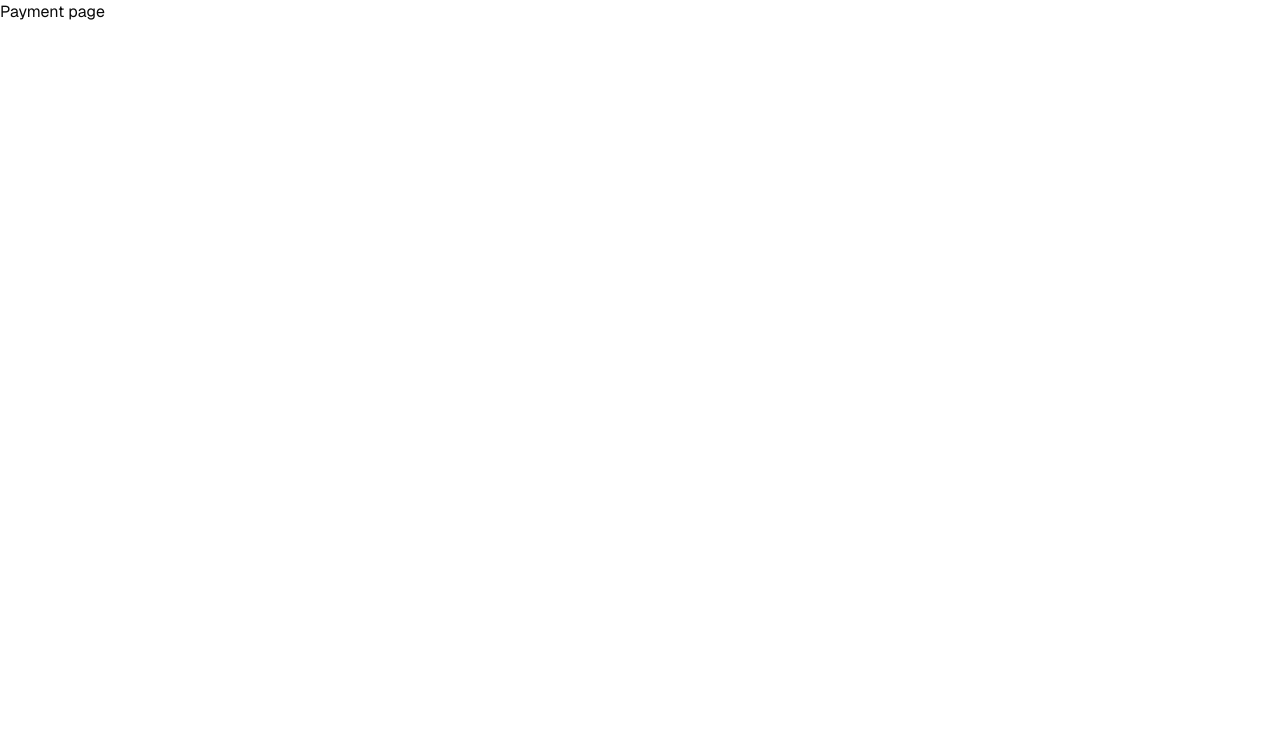
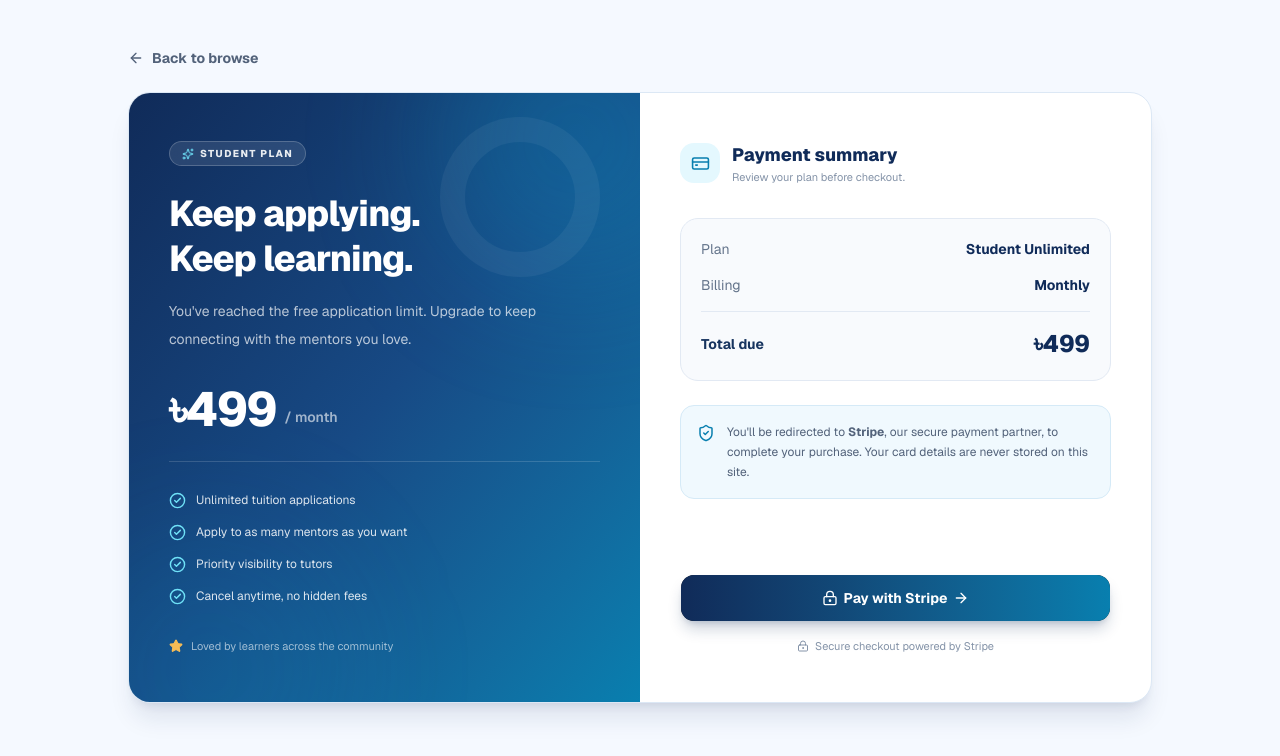
Before and after one commit to RemonHassan/MentorsLagbe_client_server, a Next.js app: page /payment in a window 1280 px wide. Shown: the top 756 px of the page. Built offline with nearby package versions, Linux system fonts and the light colour scheme.

Commit message:
added the payment page with stripe funtion

```diff
--- a/app/payment/page.tsx
+++ b/app/payment/page.tsx
@@ -1,10 +1,162 @@
 import React from "react"
+import Link from "next/link"
+import {
+  ArrowLeft,
+  ArrowRight,
+  CheckCircle2,
+  CreditCard,
+  LockKeyhole,
+  ShieldCheck,
+  Sparkles,
+  Star,
+} from "lucide-react"
+import { Button } from "@/components/ui/button"
+
+const benefits = [
+  "Unlimited tuition applications",
+  "Apply to as many mentors as you want",
+  "Priority visibility to tutors",
+  "Cancel anytime, no hidden fees",
+]
 
 const PaymentPage = () => {
   return (
-    <div>
-      <h2>Payment page</h2>
-    </div>
+    <main className="min-h-screen bg-[#F5F9FF] px-4 py-8 sm:px-8 sm:py-12">
+      <div className="mx-auto max-w-5xl space-y-6">
+        <Link
+          href="/tuitions"
+          className="inline-flex items-center gap-2 text-sm font-bold text-[#52627A] transition-colors hover:text-[#087FAF]"
+        >
+          <ArrowLeft size={16} />
+          Back to browse
+        </Link>
+
+        <div className="grid overflow-hidden rounded-3xl border border-[#DCE8F5] bg-white shadow-xl shadow-[#102B59]/10 lg:grid-cols-2">
+          {/* Plan details */}
+          <section className="relative overflow-hidden bg-linear-to-br from-[#102B59] via-[#174A85] to-[#087FAF] px-7 py-10 text-white sm:px-10 sm:py-12">
+            <div className="pointer-events-none absolute -top-24 -right-20 h-72 w-72 rounded-full bg-[#08B9DF]/20 blur-3xl" />
+            <div className="pointer-events-none absolute -bottom-28 -left-16 h-72 w-72 rounded-full bg-[#08B9DF]/10 blur-3xl" />
+            <div className="pointer-events-none absolute top-6 right-10 h-40 w-40 rounded-full border-25 border-white/5" />
+
+            <div className="relative z-10">
+              <span className="inline-flex items-center gap-1.5 rounded-full border border-white/20 bg-white/10 px-3 py-1 text-[10px] font-extrabold tracking-[1.4px] text-white/90 uppercase backdrop-blur-md">
+                <Sparkles size={12} className="text-[#6FE1F7]" />
+                Student plan
+              </span>
+
+              <h1 className="mt-6 text-3xl leading-tight font-extrabold tracking-tight sm:text-4xl">
+                Keep applying.
+                <br />
+                Keep learning.
+              </h1>
+              <p className="mt-4 max-w-md text-sm leading-7 text-white/70">
+                You&apos;ve reached the free application limit. Upgrade to keep
+                connecting with the mentors you love.
+              </p>
+
+              <div className="mt-8 flex items-end gap-2">
+                <span className="text-5xl font-extrabold tracking-tight">
+                  ৳499
+                </span>
+                <span className="pb-1.5 text-sm font-semibold text-white/60">
+                  / month
+                </span>
+              </div>
+
+              <div className="my-7 h-px w-full bg-white/15" />
+
+              <ul className="space-y-3">
+                {benefits.map((benefit) => (
+                  <li key={benefit} className="flex items-start gap-2.5">
+                    <CheckCircle2
+                      size={17}
+                      className="mt-0.5 shrink-0 text-[#6FE1F7]"
+                    />
+                    <span className="text-xs leading-5 text-white/85">
+                      {benefit}
+                    </span>
+                  </li>
+                ))}
+              </ul>
+
+              <div className="mt-8 flex items-center gap-2 text-[11px] text-white/60">
+                <Star size={14} className="fill-[#F7BC55] text-[#F7BC55]" />
+                Loved by learners across the community
+              </div>
+            </div>
+          </section>
+
+          {/* Payment summary */}
+          <section className="flex flex-col justify-between px-7 py-10 sm:px-10 sm:py-12">
+            <div>
+              <div className="flex items-center gap-3">
+                <span className="flex h-10 w-10 items-center justify-center rounded-xl bg-[#E4F8FE] text-[#087FAF]">
+                  <CreditCard size={19} />
+                </span>
+                <div>
+                  <h2 className="text-lg font-extrabold text-[#102B59]">
+                    Payment summary
+                  </h2>
+                  <p className="text-[11px] text-[#8493A8]">
+                    Review your plan before checkout.
+                  </p>
+                </div>
+              </div>
+
+              <div className="mt-8 space-y-4 rounded-2xl border border-[#E2E9F3] bg-[#F8FAFD] p-5">
+                <div className="flex items-center justify-between text-sm">
+                  <span className="text-[#64748B]">Plan</span>
+                  <span className="font-bold text-[#102B59]">
+                    Student Unlimited
+                  </span>
+                </div>
+                <div className="flex items-center justify-between text-sm">
+                  <span className="text-[#64748B]">Billing</span>
+                  <span className="font-bold text-[#102B59]">Monthly</span>
+                </div>
+                <div className="h-px w-full bg-[#E2E9F3]" />
+                <div className="flex items-center justify-between">
+                  <span className="text-sm font-bold text-[#17345F]">
+                    Total due
+                  </span>
+                  <span className="text-2xl font-extrabold text-[#102B59]">
+                    ৳499
+                  </span>
+                </div>
+              </div>
+
+              <div className="mt-6 flex items-start gap-3 rounded-xl border border-[#D5EAF7] bg-[#F0F9FE] p-4">
+                <ShieldCheck
+                  size={18}
+                  className="mt-0.5 shrink-0 text-[#087FAF]"
+                />
+                <p className="text-xs leading-5 text-[#52627A]">
+                  You&apos;ll be redirected to <strong>Stripe</strong>, our
+                  secure payment partner, to complete your purchase. Your card
+                  details are never stored on this site.
+                </p>
+              </div>
+            </div>
+
+            <div className="mt-10">
+              <Button className="group h-12 w-full rounded-xl bg-linear-to-r from-[#102B59] to-[#087FAF] text-sm font-bold text-white shadow-lg shadow-[#102B59]/20 transition-all hover:-translate-y-0.5 hover:shadow-xl hover:shadow-[#087FAF]/25">
+                <LockKeyhole size={16} />
+                Pay with Stripe
+                <ArrowRight
+                  size={16}
+                  className="transition-transform duration-300 group-hover:translate-x-1"
+                />
+              </Button>
+
+              <p className="mt-4 flex items-center justify-center gap-1.5 text-[11px] text-[#8493A8]">
+                <LockKeyhole size={12} />
+                Secure checkout powered by Stripe
+              </p>
+            </div>
+          </section>
+        </div>
+      </div>
+    </main>
   )
 }
 
--- a/package.json
+++ b/package.json
@@ -14,16 +14,18 @@
   "dependencies": {
     "@base-ui/react": "^1.9.0",
     "@better-auth/mongo-adapter": "^1.7.27",
+    "@stripe/stripe-js": "^10.3.0",
     "better-auth": "^1.7.27",
     "class-variance-authority": "^0.7.1",
     "cn": "^0.5.2",
     "lucide-react": "^1.77.0",
     "mongodb": "^7.9.1",
-    "next": "16.4.6",
+    "next": "^16.4.6",
     "next-themes": "^0.4.6",
     "react": "19.3.1",
     "react-dom": "19.3.1",
     "shadcn": "^4.23.0",
+    "stripe": "^23.2.0",
     "tw-animate-css": "^1.4.0"
   },
   "devDependencies": {
```
Also changed, not shown: 1 other file (tests, documents, lock files or other folders).
